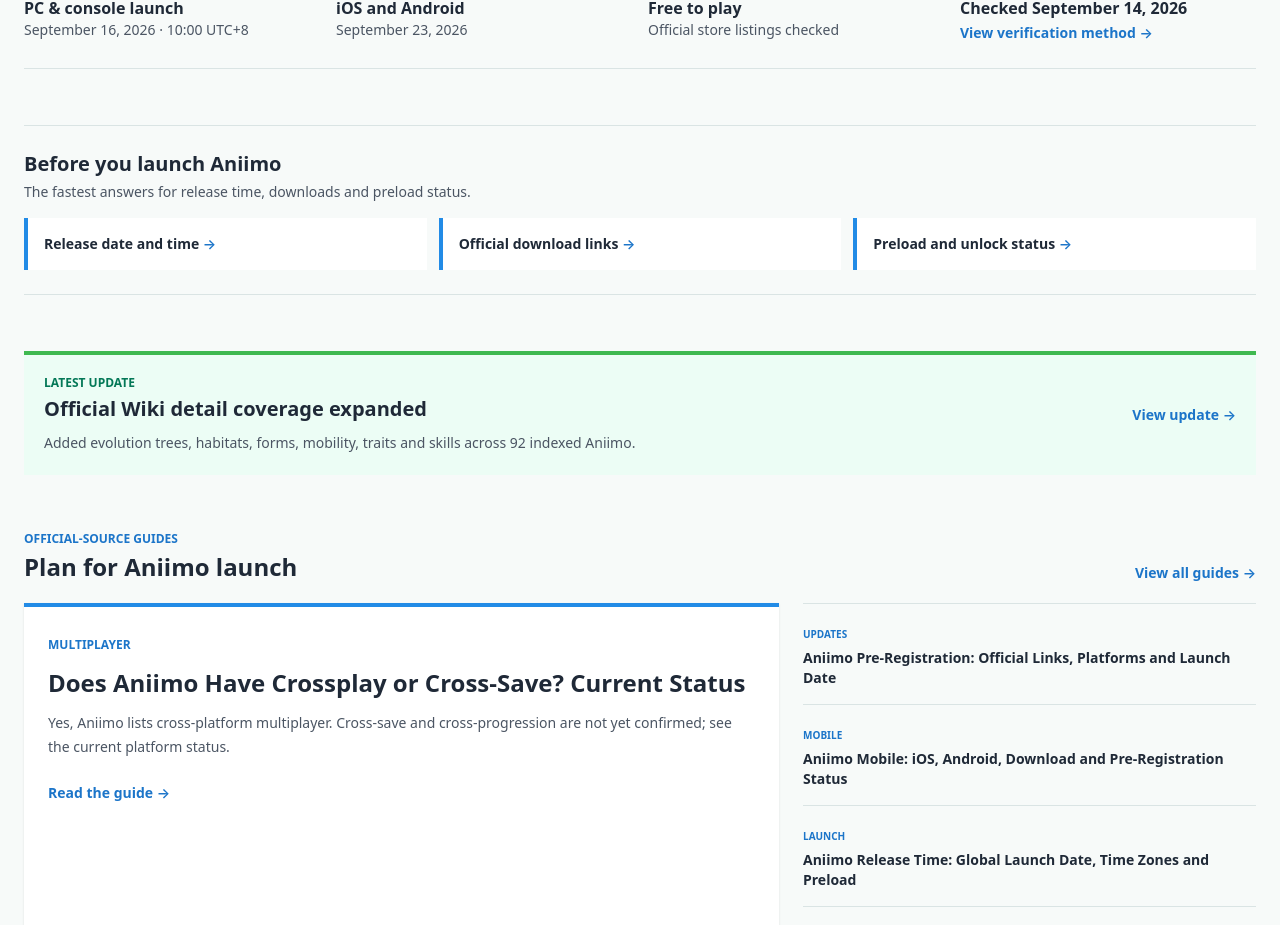
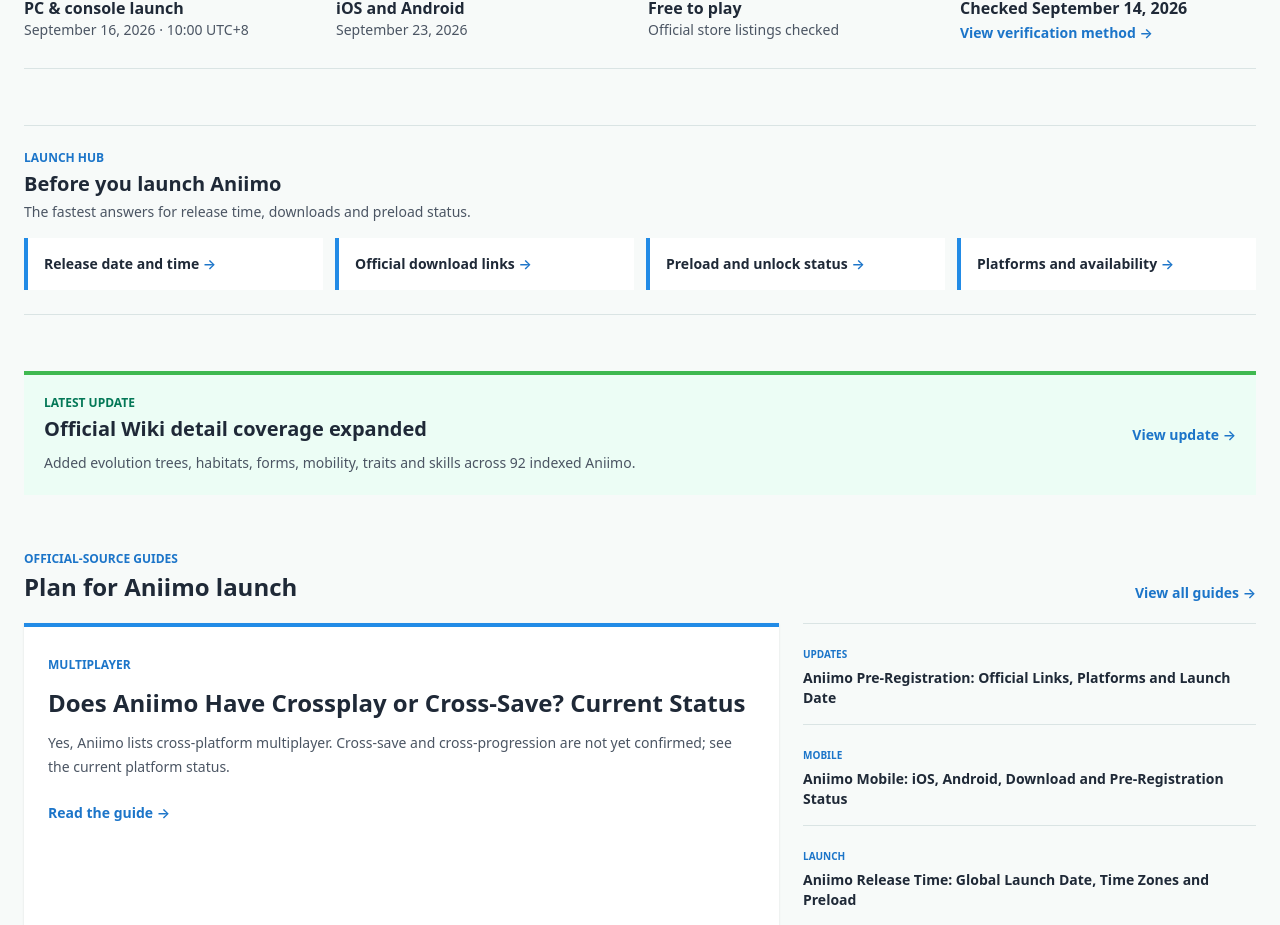
Before and after one commit to daniel0411-cell/aniimodex, a Next.js app: page /en in a window 1280 px wide. Shown: the part 1939-2864 px from the top of the page. Built offline with nearby package versions, Linux system fonts and the light colour scheme; no server answers.

Commit message:
seo: connect launch discovery and trust signals

```diff
--- a/app/[locale]/guide/page.tsx
+++ b/app/[locale]/guide/page.tsx
@@ -3,6 +3,7 @@
 import { Link } from '@/i18n/navigation';
 import { localizedLanguages } from '@/lib/i18n-metadata';
 import { getPublishedGuidePosts } from '@/data/guides';
+import LaunchHub from '@/components/LaunchHub';
 
 const SITE_URL = process.env.NEXT_PUBLIC_SITE_URL ?? 'https://aniimodex.com';
 
@@ -111,6 +112,8 @@
         <p className="text-sm text-text-secondary">{t('subtitle')}</p>
       </header>
 
+      <LaunchHub title={t('launchHub.title')} description={t('launchHub.description')} labels={{ release: t('launchHub.release'), download: t('launchHub.download'), preload: t('launchHub.preload'), platforms: t('launchHub.platforms') }} />
+
       {groups.map((group) => (
         <section key={group.key}>
           <div className="mb-4 border-b border-ink-border pb-3">
--- a/app/[locale]/page.tsx
+++ b/app/[locale]/page.tsx
@@ -3,6 +3,7 @@
 import { getTranslations, setRequestLocale } from 'next-intl/server';
 import { Link } from '@/i18n/navigation';
 import HeroSearch from '@/components/HeroSearch';
+import LaunchHub from '@/components/LaunchHub';
 import { localizedLanguages } from '@/lib/i18n-metadata';
 import { getAllAniimos } from '@/lib/aniimo';
 import { evolutionFamilies, habitatGroups, mobilityGroups } from '@/data/aniimo-collections';
@@ -63,6 +64,8 @@
   ];
   const jsonLd = {
     '@context': 'https://schema.org',
+    '@graph': [
+      {
         '@type': 'WebSite',
         '@id': `${SITE_URL}/#website`,
         url: `${SITE_URL}/${locale}/`,
@@ -70,12 +73,20 @@
         inLanguage: locale,
         potentialAction: {
           '@type': 'SearchAction',
-      target: {
-        '@type': 'EntryPoint',
-        urlTemplate: `${SITE_URL}/${locale}/dex/?q={search_term_string}`,
-      },
+          target: { '@type': 'EntryPoint', urlTemplate: `${SITE_URL}/${locale}/dex/?q={search_term_string}` },
           'query-input': 'required name=search_term_string',
         },
+      },
+      {
+        '@type': 'VideoGame',
+        '@id': `${SITE_URL}/#game`,
+        name: 'Aniimo',
+        genre: ['Action RPG', 'Creature collecting', 'Open world'],
+        gamePlatform: ['Windows PC', 'PlayStation 5', 'Xbox Series X|S', 'iOS', 'Android'],
+        isAccessibleForFree: true,
+        sameAs: ['https://www.aniimo.com/', 'https://wiki.aniimo.com/', 'https://store.steampowered.com/app/4126040/Aniimo/', 'https://store.playstation.com/concept/10018491', 'https://www.xbox.com/en-US/games/store/aniimo/9pk8phlcqdf6'],
+      },
+    ],
   };
 
   return (
@@ -119,15 +130,7 @@
         <div><p className="text-xs font-semibold uppercase text-text-muted">{th('priceStatus')}</p><p className="mt-1 font-semibold text-text-primary">{th('freeToPlay')}</p><p className="text-sm text-text-secondary">{th('priceNote')}</p></div>
         <div><p className="text-xs font-semibold uppercase text-text-muted">{th('dataUpdated')}</p><p className="mt-1 font-semibold text-text-primary">{th('dataUpdatedDate')}</p><Link href="/guide/how-we-verify" className="text-sm font-semibold text-primary-light">{th('methodLink')} →</Link></div>
       </section>
-      <section className="border-y border-ink-border py-6">
-        <div className="mb-4"><h2 className="text-xl font-bold text-text-primary">{th('launchTasksTitle')}</h2><p className="mt-1 text-sm text-text-secondary">{th('launchTasksDescription')}</p></div>
-        <div className="grid gap-3 sm:grid-cols-3">
-          {(['release', 'download', 'preload'] as const).map((task) => {
-            const slugs = { release: 'aniimo-release-date', download: 'how-to-download-aniimo', preload: 'aniimo-launch-time-preload' };
-            return <Link key={task} href={`/guide/${slugs[task]}`} className="border-l-4 border-primary bg-white px-4 py-4 text-sm font-semibold text-text-primary hover:bg-sky-50">{th(`launchTasks.${task}`)} <span className="text-primary-light">→</span></Link>;
-          })}
-        </div>
-      </section>
+      <LaunchHub title={th('launchTasksTitle')} description={th('launchTasksDescription')} labels={{ release: th('launchTasks.release'), download: th('launchTasks.download'), preload: th('launchTasks.preload'), platforms: th('launchTasks.platforms') }} />
       <section className="border-t-4 border-secondary bg-emerald-50 p-5 sm:flex sm:items-center sm:justify-between sm:gap-6">
         <div><p className="text-xs font-semibold uppercase text-emerald-700">{th('latestUpdateLabel')}</p><h2 className="mt-1 text-xl font-bold text-text-primary">{th('latestUpdateTitle')}</h2><p className="mt-2 max-w-2xl text-sm leading-6 text-text-secondary">{th('latestUpdateDescription')}</p></div>
         <Link href="/guide/official-aniimo-dex-status" className="mt-4 inline-flex shrink-0 text-sm font-semibold text-primary-light sm:mt-0">{th('viewUpdate')} →</Link>
--- /dev/null
+++ b/components/LaunchHub.tsx
@@ -0,0 +1,33 @@
+import { Link } from '@/i18n/navigation';
+
+interface LaunchHubProps {
+  title: string;
+  description: string;
+  labels: { release: string; download: string; preload: string; platforms: string };
+}
+
+const launchLinks = [
+  ['release', '/guide/aniimo-release-date'],
+  ['download', '/guide/how-to-download-aniimo'],
+  ['preload', '/guide/aniimo-launch-time-preload'],
+  ['platforms', '/guide/aniimo-platforms'],
+] as const;
+
+export default function LaunchHub({ title, description, labels }: LaunchHubProps) {
+  return (
+    <section className="border-y border-ink-border py-6">
+      <div className="mb-4">
+        <p className="text-xs font-semibold uppercase text-primary-light">Launch Hub</p>
+        <h2 className="mt-1 text-xl font-bold text-text-primary">{title}</h2>
+        <p className="mt-1 text-sm text-text-secondary">{description}</p>
+      </div>
+      <nav className="grid gap-3 sm:grid-cols-2 lg:grid-cols-4" aria-label={title}>
+        {launchLinks.map(([key, href]) => (
+          <Link key={key} href={href} className="border-l-4 border-primary bg-white px-4 py-4 text-sm font-semibold text-text-primary hover:bg-sky-50">
+            {labels[key]} <span className="text-primary-light">→</span>
+          </Link>
+        ))}
+      </nav>
+    </section>
+  );
+}
--- a/messages/en.json
+++ b/messages/en.json
@@ -62,7 +62,8 @@
     "launchTasks": {
       "release": "Release date and time",
       "download": "Official download links",
-      "preload": "Preload and unlock status"
+      "preload": "Preload and unlock status",
+      "platforms": "Platforms and availability"
     },
     "readGuide": "Read the guide",
     "latestUpdateLabel": "Latest update",
@@ -221,6 +222,8 @@
     "officialSkills": "Skills",
     "dataStatus": "Data status",
     "lastVerified": "Last verified: {date}",
+    "pageUpdated": "Page updated: {date}",
+    "sourceChecked": "Sources checked: {date}",
     "continueExploring": "Continue exploring",
     "checkMatchup": "Check {element} matchups",
     "checkHabitats": "Browse shared habitats",
@@ -369,8 +372,11 @@
     "tableOfContents": "On this page",
     "verifiedOfficial": "Verified against official sources",
     "lastVerified": "Last verified: {date}",
+    "pageUpdated": "Page updated: {date}",
+    "sourceChecked": "Sources checked: {date}",
     "officialSources": "Official sources",
     "howWeVerify": "How we verify data",
+    "launchHub": { "title": "Aniimo launch essentials", "description": "Release time, official downloads, preload status and supported platforms in one verified path.", "release": "Release date and time", "download": "Official download links", "preload": "Preload and unlock status", "platforms": "Platforms and availability" },
     "groups": {
       "playDownload": { "title": "Play, download and platforms", "description": "Release date, price, official downloads and supported devices." },
       "gameplay": { "title": "Gameplay explained", "description": "Officially confirmed details about Twine, catching and multiplayer." },
@@ -698,6 +704,8 @@
         "tag": "Multiplayer",
         "lead": "Yes, Aniimo supports cross-platform multiplayer according to Steam. Cross-save and cross-progression are separate features and remain unconfirmed in the official sources checked on September 15, 2026.",
         "body": [
+          { "t": "h", "c": "Which Aniimo platform combinations are confirmed?" },
+          { "t": "table", "head": ["Combination", "Current official status"], "rows": [["PC with other platforms", "Cross-platform multiplayer listed; exact pairings not documented"], ["PS5 with Xbox", "Not specifically confirmed"], ["PC / console with mobile", "Not specifically confirmed"], ["Shared saves and progression", "Not confirmed"]] },
           { "t": "h", "c": "Aniimo cross-platform status at a glance" },
           { "t": "table", "head": ["Feature", "Current official status"], "rows": [["Cross-platform multiplayer", "Listed on Steam"], ["Specific platform pairings", "Not fully documented"], ["Cross-save", "Not confirmed"], ["Cross-progression", "Not confirmed"], ["Purchases and paid currency transfer", "Not confirmed"]] },
           { "t": "h", "c": "Does Aniimo support crossplay?" },
--- a/messages/zh-Hans.json
+++ b/messages/zh-Hans.json
@@ -62,7 +62,8 @@
     "launchTasks": {
       "release": "上线日期与时间",
       "download": "官方下载渠道",
-      "preload": "预下载与解锁状态"
+      "preload": "预下载与解锁状态",
+      "platforms": "平台与可用状态"
     },
     "readGuide": "阅读攻略",
     "latestUpdateLabel": "最新更新",
@@ -369,8 +370,11 @@
     "tableOfContents": "本文目录",
     "verifiedOfficial": "已根据官方来源核验",
     "lastVerified": "最后核验：{date}",
+    "pageUpdated": "页面更新：{date}",
+    "sourceChecked": "来源检查：{date}",
     "officialSources": "官方来源",
     "howWeVerify": "查看资料核验方法",
+    "launchHub": { "title": "Aniimo 上线必看", "description": "集中查看上线时间、官方下载、预下载状态和支持平台。", "release": "上线日期与时间", "download": "官方下载渠道", "preload": "预下载与解锁状态", "platforms": "平台与可用状态" },
     "groups": {
       "playDownload": { "title": "上线、下载与平台", "description": "上线时间、价格、官方下载渠道和支持设备。" },
       "gameplay": { "title": "玩法机制说明", "description": "Twine、捕获和多人玩法中已经获得官方确认的信息。" },
--- a/messages/zh-Hant.json
+++ b/messages/zh-Hant.json
@@ -62,7 +62,8 @@
     "launchTasks": {
       "release": "上線日期與時間",
       "download": "官方下載管道",
-      "preload": "預下載與解鎖狀態"
+      "preload": "預下載與解鎖狀態",
+      "platforms": "平台與可用狀態"
     },
     "readGuide": "閱讀攻略",
     "latestUpdateLabel": "最新更新",
@@ -369,8 +370,11 @@
     "tableOfContents": "本文目錄",
     "verifiedOfficial": "已根據官方來源核驗",
     "lastVerified": "最後核驗：{date}",
+    "pageUpdated": "頁面更新：{date}",
+    "sourceChecked": "來源檢查：{date}",
     "officialSources": "官方來源",
     "howWeVerify": "查看資料核驗方法",
+    "launchHub": { "title": "Aniimo 上線必看", "description": "集中查看上線時間、官方下載、預下載狀態和支援平台。", "release": "上線日期與時間", "download": "官方下載管道", "preload": "預下載與解鎖狀態", "platforms": "平台與可用狀態" },
     "groups": {
       "playDownload": { "title": "上線、下載與平台", "description": "上線時間、價格、官方下載管道和支援裝置。" },
       "gameplay": { "title": "玩法機制說明", "description": "Twine、捕獲和多人玩法中已獲官方確認的資訊。" },
```
Also changed, not shown: app/[locale]/guide/[slug]/page.tsx (+6 -1 lines). Lines whose indentation alone changed are shown as unchanged.
